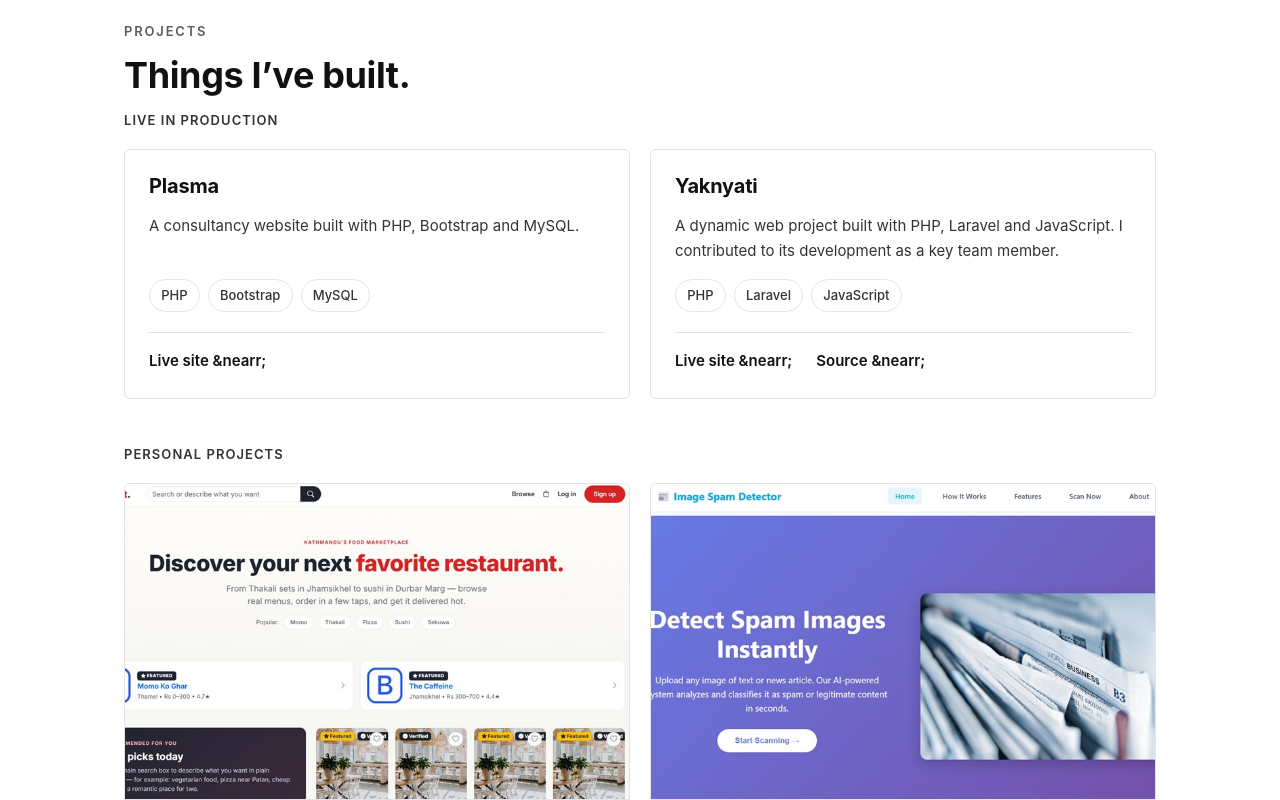
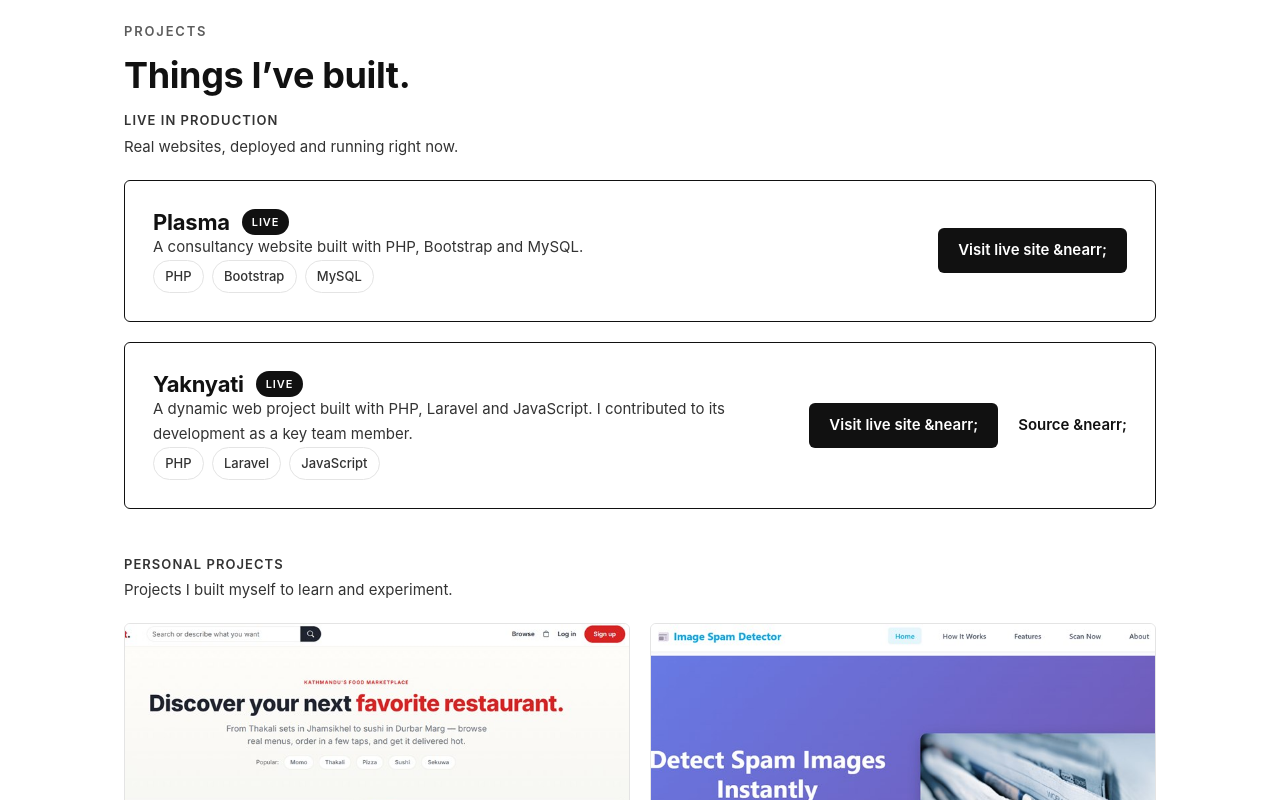
Before and after one commit to Elsamir73/MyPortfolio, a React (Vite) app: page / in a window 1280 px wide. Shown: the part 2380-3180 px from the top of the page. Built offline with nearby package versions, Linux system fonts and the light colour scheme.

Commit message:
Give live projects visual priority over personal projects

```diff
--- a/src/components/Projects/Projects.jsx
+++ b/src/components/Projects/Projects.jsx
@@ -8,7 +8,48 @@ const images = import.meta.glob(
   { eager: true, import: "default" }
 );
 
-const ProjectCard = ({ project }) => {
+const LiveCard = ({ project }) => (
+  <article className={styles.liveCard}>
+    <div className={styles.liveBody}>
+      <div className={styles.liveHead}>
+        <h4 className={styles.liveTitle}>{project.title}</h4>
+        <span className={styles.badge}>Live</span>
+      </div>
+      <p className={styles.description}>{project.description}</p>
+      <ul className={styles.tags} aria-label="Technologies used">
+        {project.skills.map((skill) => (
+          <li key={skill} className="tag">
+            {skill}
+          </li>
+        ))}
+      </ul>
+    </div>
+    <div className={styles.liveActions}>
+      {project.live && (
+        <a
+          className={styles.button}
+          href={project.live}
+          target="_blank"
+          rel="noopener noreferrer"
+        >
+          Visit live site <span aria-hidden="true">&nearr;</span>
+        </a>
+      )}
+      {project.source && (
+        <a
+          className={styles.link}
+          href={project.source}
+          target="_blank"
+          rel="noopener noreferrer"
+        >
+          Source <span aria-hidden="true">&nearr;</span>
+        </a>
+      )}
+    </div>
+  </article>
+);
+
+const PersonalCard = ({ project }) => {
   const image = project.image
     ? images[`../../assets/projects/${project.image}`]
     : undefined;
@@ -61,13 +102,18 @@ const ProjectCard = ({ project }) => {
   );
 };
 
-const ProjectGroup = ({ label, items }) => (
+const ProjectGroup = ({ label, hint, variant = "personal", items }) => (
   <div className={styles.group}>
     <h3 className={styles.groupTitle}>{label}</h3>
-    <div className={styles.grid}>
-      {items.map((project) => (
-        <ProjectCard key={project.title} project={project} />
-      ))}
+    {hint && <p className={styles.groupHint}>{hint}</p>}
+    <div className={variant === "live" ? styles.liveGrid : styles.grid}>
+      {items.map((project) =>
+        variant === "live" ? (
+          <LiveCard key={project.title} project={project} />
+        ) : (
+          <PersonalCard key={project.title} project={project} />
+        )
+      )}
     </div>
   </div>
 );
@@ -82,10 +128,13 @@ const Projects = () => {
         <h2 className="section-title">Things I&rsquo;ve built.</h2>
         <ProjectGroup
           label="Live in production"
+          hint="Real websites, deployed and running right now."
+          variant="live"
           items={live}
         />
         <ProjectGroup
           label="Personal projects"
+          hint="Projects I built myself to learn and experiment."
           items={personal}
         />
       </div>
--- a/src/components/Projects/Projects.module.css
+++ b/src/components/Projects/Projects.module.css
@@ -8,6 +8,12 @@
   text-transform: uppercase;
   letter-spacing: 0.08em;
   color: var(--ink-soft);
+  margin-bottom: 0.375rem;
+}
+
+.groupHint {
+  color: var(--ink-soft);
+  font-size: 0.9375rem;
   margin-bottom: 1.25rem;
 }
 
@@ -17,9 +23,92 @@
   gap: 1.25rem;
 }
 
+.liveGrid {
+  display: grid;
+  grid-template-columns: 1fr;
+  gap: 1.25rem;
+}
+
+.liveCard {
+  display: flex;
+  flex-direction: column;
+  gap: 1.25rem;
+  border: 1px solid var(--ink);
+  border-radius: var(--radius);
+  padding: 1.75rem;
+  transition: border-color 0.2s ease;
+}
+
+.liveCard:hover {
+  border-color: #6f6f6f;
+}
+
+.liveHead {
+  display: flex;
+  align-items: center;
+  gap: 0.75rem;
+  flex-wrap: wrap;
+}
+
+.liveTitle {
+  font-size: 1.375rem;
+}
+
+.badge {
+  font-size: 0.6875rem;
+  font-weight: 600;
+  text-transform: uppercase;
+  letter-spacing: 0.08em;
+  background: var(--ink);
+  color: #fff;
+  padding: 0.25rem 0.625rem;
+  border-radius: 999px;
+}
+
+.liveActions {
+  display: flex;
+  align-items: center;
+  flex-wrap: wrap;
+  gap: 1.25rem;
+}
+
+.button {
+  display: inline-block;
+  background: var(--ink);
+  color: #fff;
+  font-size: 0.9375rem;
+  font-weight: 600;
+  padding: 0.625rem 1.25rem;
+  text-decoration: none;
+  border-radius: var(--radius);
+  transition: opacity 0.2s ease;
+}
+
+.button:hover,
+.button:focus-visible {
+  opacity: 0.82;
+}
+
 @media (max-width: 759px) {
   .grid {
     grid-template-columns: 1fr;
+  }
+}
+
+@media (min-width: 760px) {
+  .liveCard {
+    flex-direction: row;
+    align-items: center;
+    justify-content: space-between;
+    gap: 2rem;
+  }
+
+  .liveBody {
+    max-width: 65%;
+  }
+
+  .liveActions {
+    flex-shrink: 0;
   }
 }
 
```
